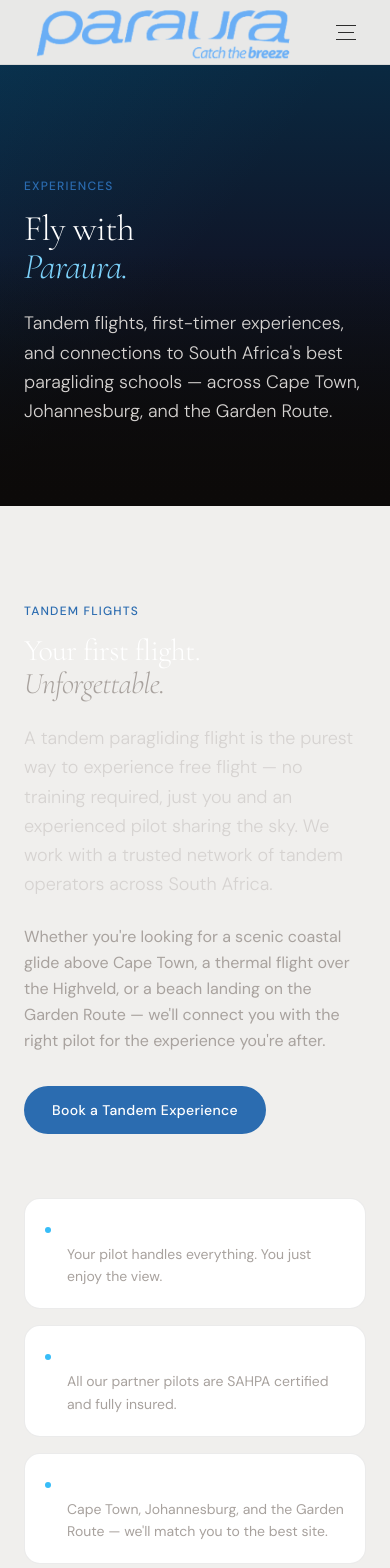
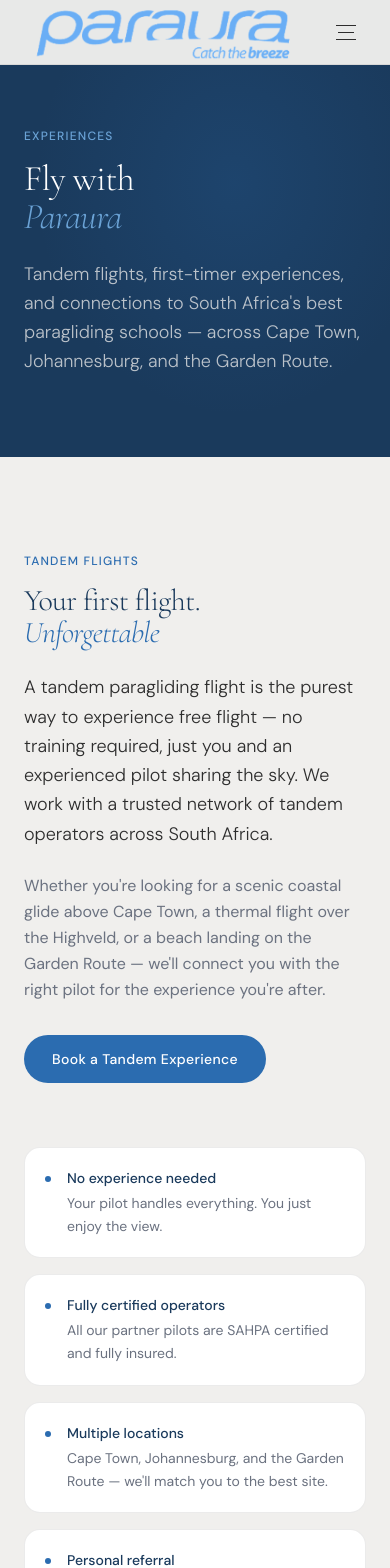
Before and after one commit to brucezaayman/paraura, a Next.js app: page /fly in a window 390 px wide. Shown: the top 1568 px of the page. Built offline with nearby package versions, Linux system fonts and the light colour scheme.

Commit message:
Fix Fly With Us colours, remove periods from headings

```diff
--- a/app/(public)/fly/page.tsx
+++ b/app/(public)/fly/page.tsx
@@ -104,40 +104,39 @@
 
 export default function FlyPage() {
   return (
-    <>
-      {/* ── HERO ─────────────────────────────────────────────── */}
-      <section className="relative min-h-[60vh] flex items-end pb-20 overflow-hidden pt-24">
-        <div className="absolute inset-0">
-          <div className="absolute inset-0 bg-gradient-to-b from-sky-950 via-slate-900 to-stone-950" />
-          <div className="absolute inset-0 bg-gradient-to-br from-sky-800/20 via-transparent to-transparent" />
-          <div className="absolute bottom-0 left-0 right-0 h-1/2 bg-gradient-to-t from-stone-950 to-transparent" />
-        </div>
-        <div className="section relative z-10 w-full">
-          <p className="eyebrow mb-4">Experiences</p>
-          <h1 className="display-xl text-white mb-6">
+    <div style={{ backgroundColor: 'var(--surface-light)' }}>
+
+      {/* ── HERO — night blue ─────────────────────────────────── */}
+      <section className="pt-32 pb-20 lg:pt-40 lg:pb-24 relative overflow-hidden"
+        style={{ backgroundColor: 'var(--color-night)' }}>
+        <div className="absolute inset-0 opacity-20"
+          style={{ background: 'radial-gradient(ellipse at 60% 40%, var(--color-blue) 0%, transparent 60%)' }} />
+        <div className="section relative z-10">
+          <p className="eyebrow-dark mb-4">Experiences</p>
+          <h1 className="display-xl mb-6" style={{ color: 'white' }}>
             Fly with<br />
-            <em className="text-sky-300">Paraura.</em>
+            <em style={{ color: 'var(--color-thermal)' }}>Paraura</em>
           </h1>
-          <p className="text-stone-300 text-lg font-light max-w-lg leading-relaxed">
+          <p className="text-lg font-light max-w-lg leading-relaxed" style={{ color: 'rgba(240,239,237,0.75)' }}>
             Tandem flights, first-timer experiences, and connections to South Africa&apos;s best paragliding schools — across Cape Town, Johannesburg, and the Garden Route.
           </p>
         </div>
       </section>
 
-      {/* ── TANDEM FLIGHTS ───────────────────────────────────── */}
-      <section className="py-24 border-t border-white/5">
+      {/* ── TANDEM FLIGHTS — light ────────────────────────────── */}
+      <section className="py-24 lg:py-32" style={{ backgroundColor: 'var(--surface-light)' }}>
         <div className="section">
           <div className="grid grid-cols-1 lg:grid-cols-2 gap-16 items-center">
             <div>
               <p className="eyebrow mb-4">Tandem Flights</p>
-              <h2 className="display-lg text-white mb-6">
+              <h2 className="display-lg mb-6" style={{ color: 'var(--color-night)' }}>
                 Your first flight.<br />
-                <em className="text-stone-400">Unforgettable.</em>
+                <em style={{ color: 'var(--color-blue)' }}>Unforgettable</em>
               </h2>
-              <p className="text-stone-300 text-lg font-light leading-relaxed mb-6">
+              <p className="text-lg font-light leading-relaxed mb-6" style={{ color: 'var(--color-carbon)' }}>
                 A tandem paragliding flight is the purest way to experience free flight — no training required, just you and an experienced pilot sharing the sky. We work with a trusted network of tandem operators across South Africa.
               </p>
-              <p className="text-stone-400 leading-relaxed mb-8">
+              <p className="leading-relaxed mb-8" style={{ color: 'var(--text-muted-light)' }}>
                 Whether you&apos;re looking for a scenic coastal glide above Cape Town, a thermal flight over the Highveld, or a beach landing on the Garden Route — we&apos;ll connect you with the right pilot for the experience you&apos;re after.
               </p>
               <Link href="/advice?source=tandem" className="btn-primary">
@@ -153,10 +152,10 @@
                 { title: 'Personal referral', desc: "We know our operators personally. You're not booking through a generic platform." },
               ].map((item) => (
                 <div key={item.title} className="card p-5 flex gap-4">
-                  <div className="w-1.5 h-1.5 rounded-full bg-sky-400 mt-2 shrink-0" />
+                  <div className="w-1.5 h-1.5 rounded-full mt-2 shrink-0" style={{ backgroundColor: 'var(--color-blue)' }} />
                   <div>
-                    <p className="text-white font-medium text-sm mb-1">{item.title}</p>
-                    <p className="text-stone-400 text-sm leading-relaxed">{item.desc}</p>
+                    <p className="font-medium text-sm mb-1" style={{ color: 'var(--color-night)' }}>{item.title}</p>
+                    <p className="text-sm leading-relaxed" style={{ color: 'var(--text-muted-light)' }}>{item.desc}</p>
                   </div>
                 </div>
               ))}
@@ -165,23 +164,23 @@
         </div>
       </section>
 
-      {/* ── VIDEOS ───────────────────────────────────────────── */}
-      <section className="py-24 border-t border-white/5 bg-stone-900/30">
+      {/* ── VIDEOS — alt light ────────────────────────────────── */}
+      <section className="py-24 lg:py-32" style={{ backgroundColor: 'var(--surface-light-card)' }}>
         <div className="section">
           <p className="eyebrow mb-4">See it for yourself</p>
-          <h2 className="display-md text-white mb-4">
+          <h2 className="display-md mb-4" style={{ color: 'var(--color-night)' }}>
             Real flights.<br />Real people.
           </h2>
-          <p className="text-stone-400 text-lg font-light mb-16 max-w-xl">
+          <p className="text-lg font-light mb-16 max-w-xl" style={{ color: 'var(--text-muted-light)' }}>
             Over the years we&apos;ve flown hundreds of people — from first-timers to competition pilots, from the Garden Route coast to the French Alps.
           </p>
 
-          <div className="space-y-20">
+          <div className="space-y-16">
             {VIDEO_CATEGORIES.map((cat) => (
               <div key={cat.label}>
                 <div className="mb-6">
-                  <h3 className="text-white font-medium text-lg mb-1">{cat.label}</h3>
-                  <p className="text-stone-500 text-sm">{cat.desc}</p>
+                  <h3 className="font-medium text-lg mb-1" style={{ color: 'var(--color-night)' }}>{cat.label}</h3>
+                  <p className="text-sm" style={{ color: 'var(--text-muted-light)' }}>{cat.desc}</p>
                 </div>
                 <div className="grid grid-cols-1 sm:grid-cols-2 lg:grid-cols-3 gap-4">
                   {cat.videos.map((video) => (
@@ -197,7 +196,7 @@
                         />
                       </div>
                       <div className="px-4 py-3">
-                        <p className="text-stone-300 text-sm">{video.title}</p>
+                        <p className="text-sm font-medium" style={{ color: 'var(--color-carbon)' }}>{video.title}</p>
                       </div>
                     </div>
                   ))}
@@ -207,43 +206,40 @@
           </div>
 
           <div className="mt-16 text-center">
-            <a
-              href="https://www.youtube.com/@parauraparagliding"
-              target="_blank"
-              rel="noopener noreferrer"
-              className="btn-secondary"
-            >
+            <a href="https://www.youtube.com/@parauraparagliding" target="_blank" rel="noopener noreferrer"
+              className="btn-secondary">
               More on YouTube ↗
             </a>
           </div>
         </div>
       </section>
 
-      {/* ── LEARN TO FLY ─────────────────────────────────────── */}
-      <section className="py-24 border-t border-white/5">
+      {/* ── LEARN TO FLY — night ──────────────────────────────── */}
+      <section className="py-24 lg:py-32" style={{ backgroundColor: 'var(--color-night)' }}>
         <div className="section">
           <div className="max-w-3xl">
-            <p className="eyebrow mb-4">Learn to Fly</p>
-            <h2 className="display-lg text-white mb-6">
+            <p className="eyebrow-dark mb-4">Learn to Fly</p>
+            <h2 className="display-lg mb-6" style={{ color: 'white' }}>
               Ready to fly<br />
-              <em className="text-stone-400">solo?</em>
+              <em style={{ color: 'var(--color-thermal)' }}>solo?</em>
             </h2>
-            <p className="text-stone-300 text-lg font-light leading-relaxed mb-6">
+            <p className="text-lg font-light leading-relaxed mb-6" style={{ color: 'rgba(240,239,237,0.75)' }}>
               Learning to paraglide is one of the most rewarding things you can do. A full course takes around 10–14 days of instruction spread over several weeks, and leads to your SAHPA student pilot licence.
             </p>
-            <p className="text-stone-400 leading-relaxed mb-10">
+            <p className="leading-relaxed mb-10" style={{ color: 'rgba(107,163,214,0.8)' }}>
               Paraura has long-standing relationships with reputable flight schools across South Africa. We&apos;ll point you to the right school for your location, schedule, and budget — and when you graduate, we&apos;ll help you choose your first wing.
             </p>
             <div className="grid grid-cols-1 sm:grid-cols-3 gap-4 mb-10">
               {[
                 { step: '01', label: 'Talk to us', desc: "Tell us where you are and what you're looking for" },
                 { step: '02', label: 'We refer you', desc: 'We connect you with a trusted school in your area' },
-                { step: '03', label: 'You graduate', desc: "We help you choose your first wing when you're ready" },
+                { step: '03', label: 'You graduate', desc: "We help you choose your first Skywalk wing when you're ready" },
               ].map((s) => (
-                <div key={s.step} className="card p-5">
-                  <p className="text-sky-400 text-xs tracking-widest uppercase mb-3">{s.step}</p>
-                  <p className="text-white font-medium mb-2">{s.label}</p>
-                  <p className="text-stone-400 text-sm leading-relaxed">{s.desc}</p>
+                <div key={s.step} className="rounded-2xl p-5"
+                  style={{ backgroundColor: 'rgba(255,255,255,0.05)', border: '1px solid rgba(255,255,255,0.08)' }}>
+                  <p className="text-xs tracking-widest uppercase mb-3" style={{ color: 'var(--color-thermal)' }}>{s.step}</p>
+                  <p className="font-medium mb-2 text-white">{s.label}</p>
+                  <p className="text-sm leading-relaxed" style={{ color: 'rgba(240,239,237,0.6)' }}>{s.desc}</p>
                 </div>
               ))}
             </div>
@@ -254,40 +250,45 @@
         </div>
       </section>
 
-      {/* ── LOCATIONS ────────────────────────────────────────── */}
-      <section className="py-24 border-t border-white/5 bg-stone-900/30">
+      {/* ── LOCATIONS — light ─────────────────────────────────── */}
+      <section className="py-24 lg:py-32" style={{ backgroundColor: 'var(--surface-light)' }}>
         <div className="section">
           <p className="eyebrow mb-4">Where We Fly</p>
-          <h2 className="display-md text-white mb-12">
-            South Africa&apos;s best<br />paragliding locations.
+          <h2 className="display-md mb-12" style={{ color: 'var(--color-night)' }}>
+            South Africa&apos;s best<br />paragliding locations
           </h2>
           <div className="grid grid-cols-1 lg:grid-cols-3 gap-6">
             {LOCATIONS.map((loc) => (
               <div key={loc.slug} className="card overflow-hidden">
-                <div className="aspect-[3/2] bg-gradient-to-br from-sky-950 to-stone-900 relative flex items-end p-5">
-                  <div className="absolute inset-0 bg-gradient-to-t from-stone-950/80 to-transparent" />
+                <div className="aspect-[3/2] relative flex items-end p-5"
+                  style={{ background: 'linear-gradient(135deg, var(--color-night) 0%, var(--color-blue) 100%)' }}>
+                  <div className="absolute inset-0"
+                    style={{ background: 'linear-gradient(to top, rgba(26,58,92,0.9) 0%, transparent 60%)' }} />
                   <div className="relative z-10">
                     <h3 className="text-white text-xl font-light" style={{ fontFamily: 'var(--font-display)' }}>
                       {loc.name}
                     </h3>
-                    <p className="text-stone-400 text-xs mt-1">{loc.tagline}</p>
+                    <p className="text-xs mt-1" style={{ color: 'var(--color-thermal)' }}>{loc.tagline}</p>
                   </div>
                 </div>
                 <div className="p-5">
-                  <p className="text-stone-300 text-sm leading-relaxed mb-5">{loc.description}</p>
+                  <p className="text-sm leading-relaxed mb-5" style={{ color: 'var(--color-carbon)' }}>
+                    {loc.description}
+                  </p>
                   <div className="space-y-2 mb-5">
                     <div className="flex items-center gap-3 text-xs">
-                      <span className="text-stone-500 w-20">Conditions</span>
-                      <span className="text-stone-300">{loc.conditions}</span>
+                      <span className="w-20 font-medium" style={{ color: 'var(--color-blue)' }}>Conditions</span>
+                      <span style={{ color: 'var(--color-carbon)' }}>{loc.conditions}</span>
                     </div>
                     <div className="flex items-center gap-3 text-xs">
-                      <span className="text-stone-500 w-20">Best season</span>
-                      <span className="text-stone-300">{loc.season}</span>
+                      <span className="w-20 font-medium" style={{ color: 'var(--color-blue)' }}>Best season</span>
+                      <span style={{ color: 'var(--color-carbon)' }}>{loc.season}</span>
                     </div>
                   </div>
                   <div className="flex flex-wrap gap-1.5">
                     {loc.highlights.map((h) => (
-                      <span key={h} className="badge bg-stone-800 text-stone-400 border border-stone-700 text-xs">
+                      <span key={h} className="text-xs px-2.5 py-1 rounded-full"
+                        style={{ backgroundColor: 'rgba(43,108,176,0.08)', color: 'var(--color-blue)' }}>
                         {h}
                       </span>
                     ))}
@@ -299,15 +300,15 @@
         </div>
       </section>
 
-      {/* ── CTA ──────────────────────────────────────────────── */}
-      <section className="py-20 border-t border-white/5">
+      {/* ── CTA — night ───────────────────────────────────────── */}
+      <section className="py-20 lg:py-24" style={{ backgroundColor: 'var(--color-night)' }}>
         <div className="section text-center max-w-xl mx-auto">
-          <p className="eyebrow mb-4">Ready to fly?</p>
-          <h2 className="display-md text-white mb-6">
+          <p className="eyebrow-dark mb-4">Ready to fly?</p>
+          <h2 className="display-md mb-6" style={{ color: 'white' }}>
             Tell us what you&apos;re<br />
-            <em className="text-stone-400">looking for.</em>
+            <em style={{ color: 'var(--color-thermal)' }}>looking for</em>
           </h2>
-          <p className="text-stone-400 leading-relaxed mb-8">
+          <p className="leading-relaxed mb-8" style={{ color: 'rgba(240,239,237,0.7)' }}>
             Whether it&apos;s a tandem experience, learning to fly, or finding the right wing — get in touch and we&apos;ll point you in the right direction.
           </p>
           <Link href="/advice?source=experience" className="btn-primary text-base px-8 py-4">
@@ -315,6 +316,6 @@
           </Link>
         </div>
       </section>
-    </>
+    </div>
   )
 }
```
Also changed, not shown: app/(public)/page.tsx (+20 -23 lines).
